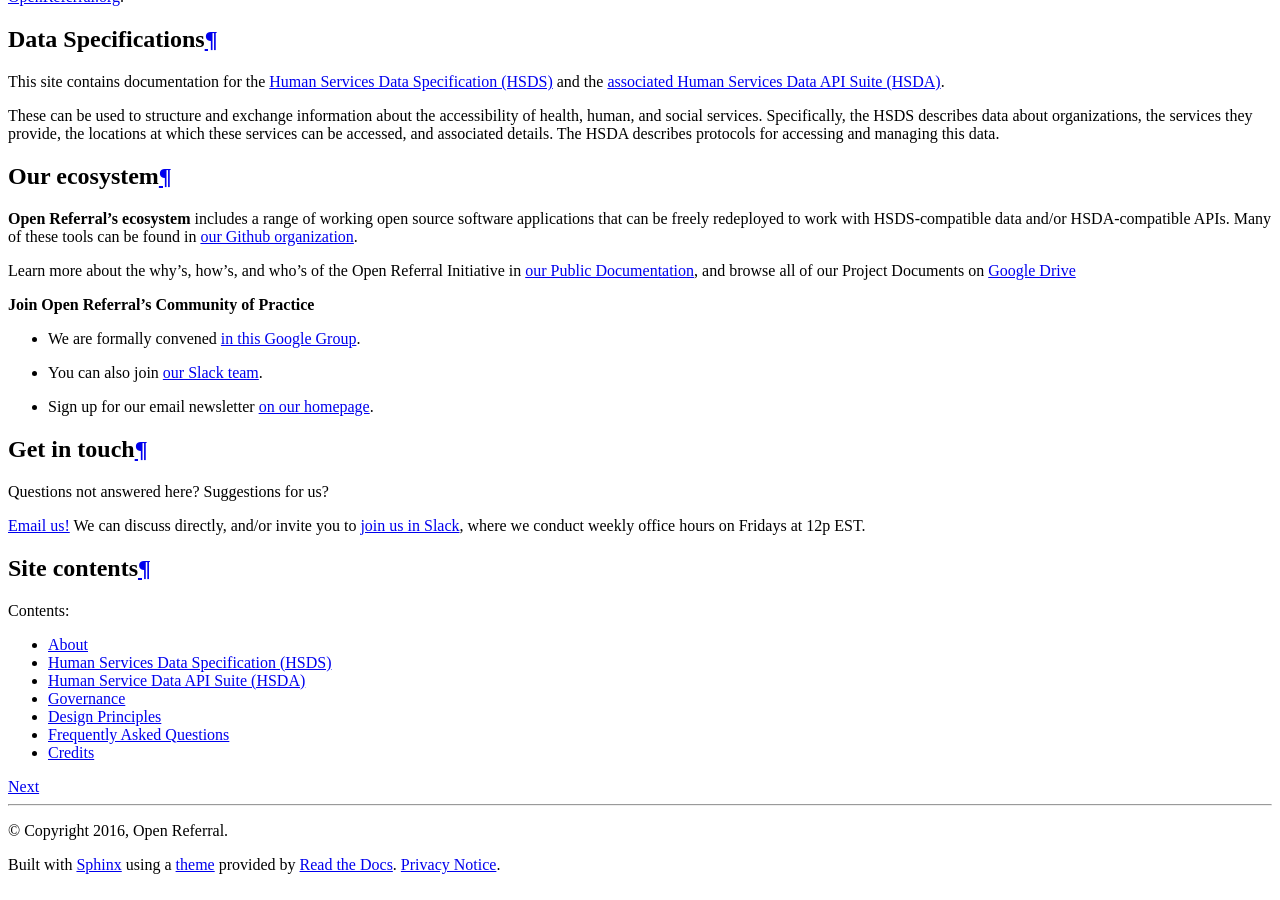
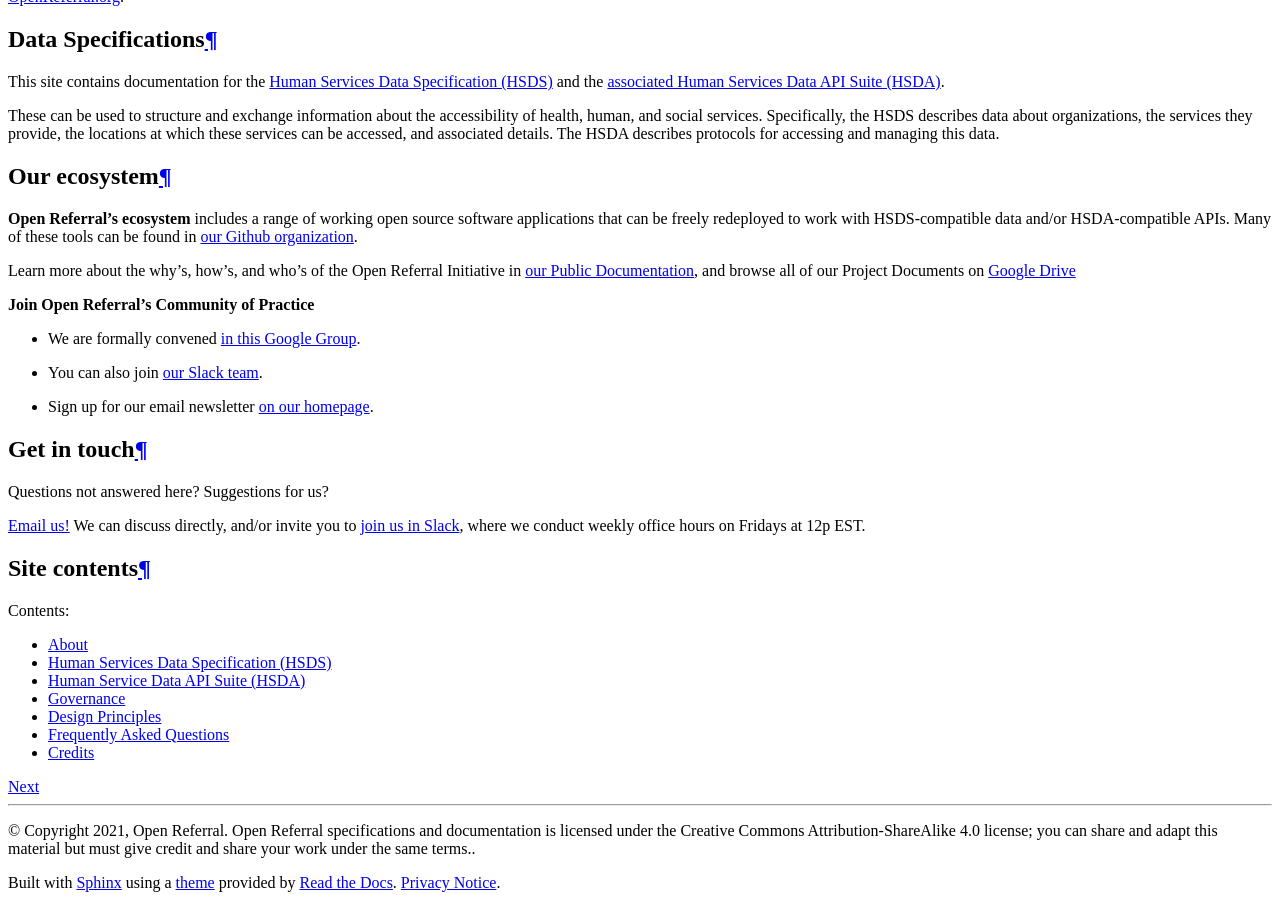
Before and after one commit to openreferral/specification, a Sphinx documentation site: the page built from docs/index.md, in a window 1280 px wide and 900 px high, scrolled down 813 px. Built offline with Sphinx 7.4.7 and the Read the Docs theme 2.0.0, drawn with Linux system fonts in a browser that asks for light colours; pages that are not in the unit, such as notebooks, are missing from menus; a script that is not in the unit is left out; comment, search, counter and statistics services are not loaded.

Commit message:
docs: Add summary of CC-BY-SA license to footer

```diff
--- a/docs/conf.py
+++ b/docs/conf.py
@@ -53,7 +53,7 @@
 
 # General information about the project.
 project = 'Open Referral Data Specifications'
-copyright = '2016, Open Referral'
+copyright = '2021, Open Referral. Open Referral specifications and documentation is licensed under the Creative Commons Attribution-ShareAlike 4.0 license; you can share and adapt this material but must give credit and share your work under the same terms.'
 author = 'Open Referral'
 
 # The version info for the project you're documenting, acts as replacement for
```
